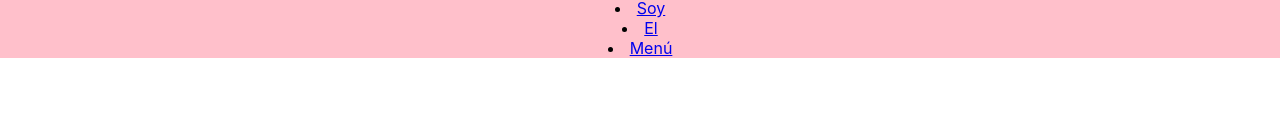
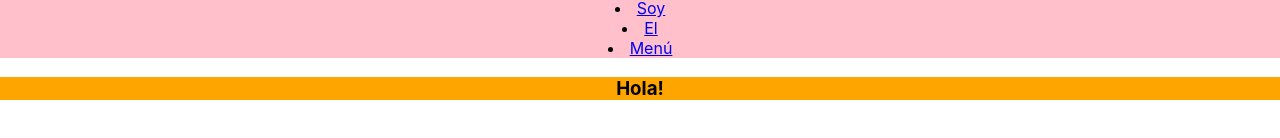
Before and after one commit to mercedespiguillem/origin-rocksocks, a React (Create React App) app: page / in a window 1280 px wide. Shown: the part 408-546 px from the top of the page. Built offline with nearby package versions, Linux system fonts and the light colour scheme.

Commit message:
Desafio clase 3 y 4

```diff
--- a/src/App.js
+++ b/src/App.js
@@ -2,14 +2,14 @@ import logo from './logo.svg';
 import './App.css';
 import Titulo from './components/Titulo';
 import NavBar from './components/NavBar/NavBar';
-import Cartwidget from './components/CartWidget/CartWidget';
+import ItemListContainer from './components/NavBar/ItemListContainer';
 
 function App() {
   return (
     <div className="App">
         <Titulo/>
-        {/* <Cartwidget/> */}
         <NavBar/>
+        <ItemListContainer props='Hola!'/>
     </div>
 
   );
--- /dev/null
+++ b/src/components/NavBar/ItemListContainer.jsx
@@ -0,0 +1,12 @@
+import React from 'react'
+
+function ItemListContainer(props) {
+
+    return (
+        <div style={{backgroundColor: 'orange'}}>
+            <h3>Hola!</h3>
+        </div>
+    )
+}
+
+export default ItemListContainer
```
